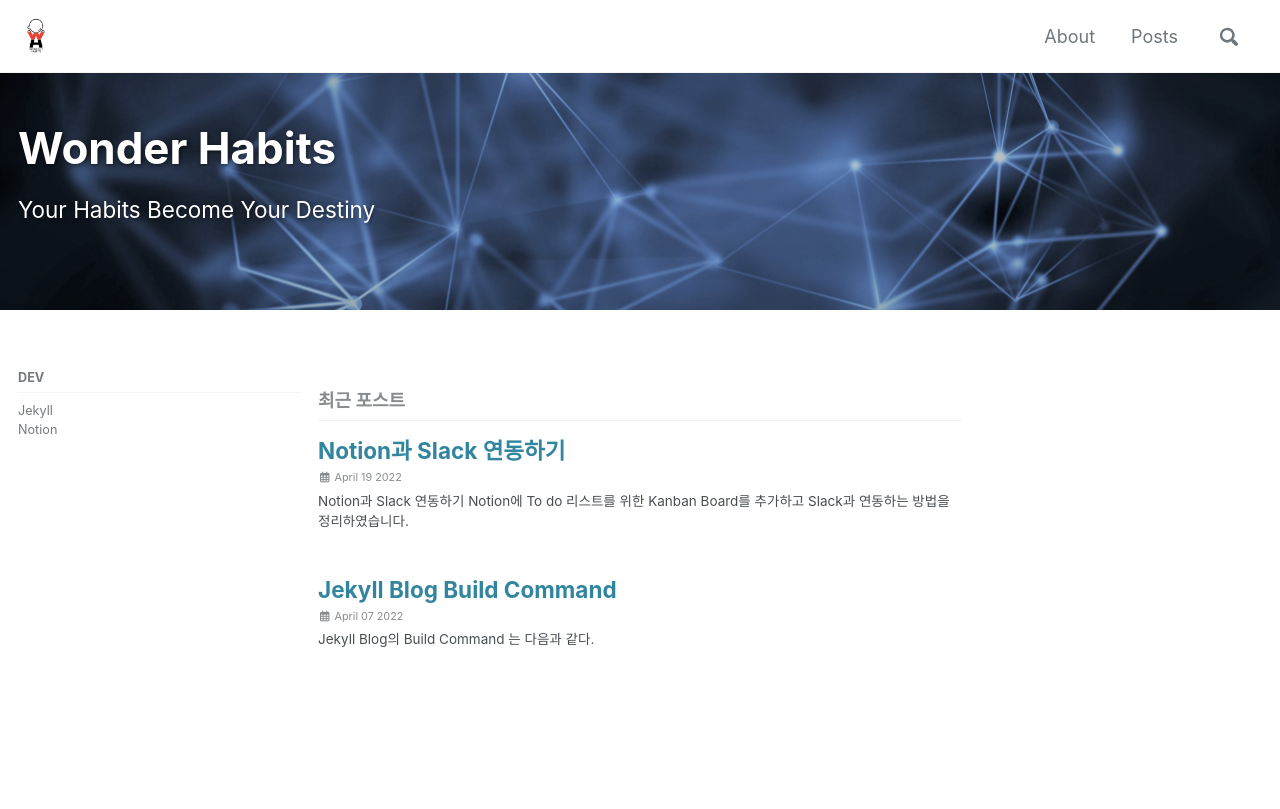
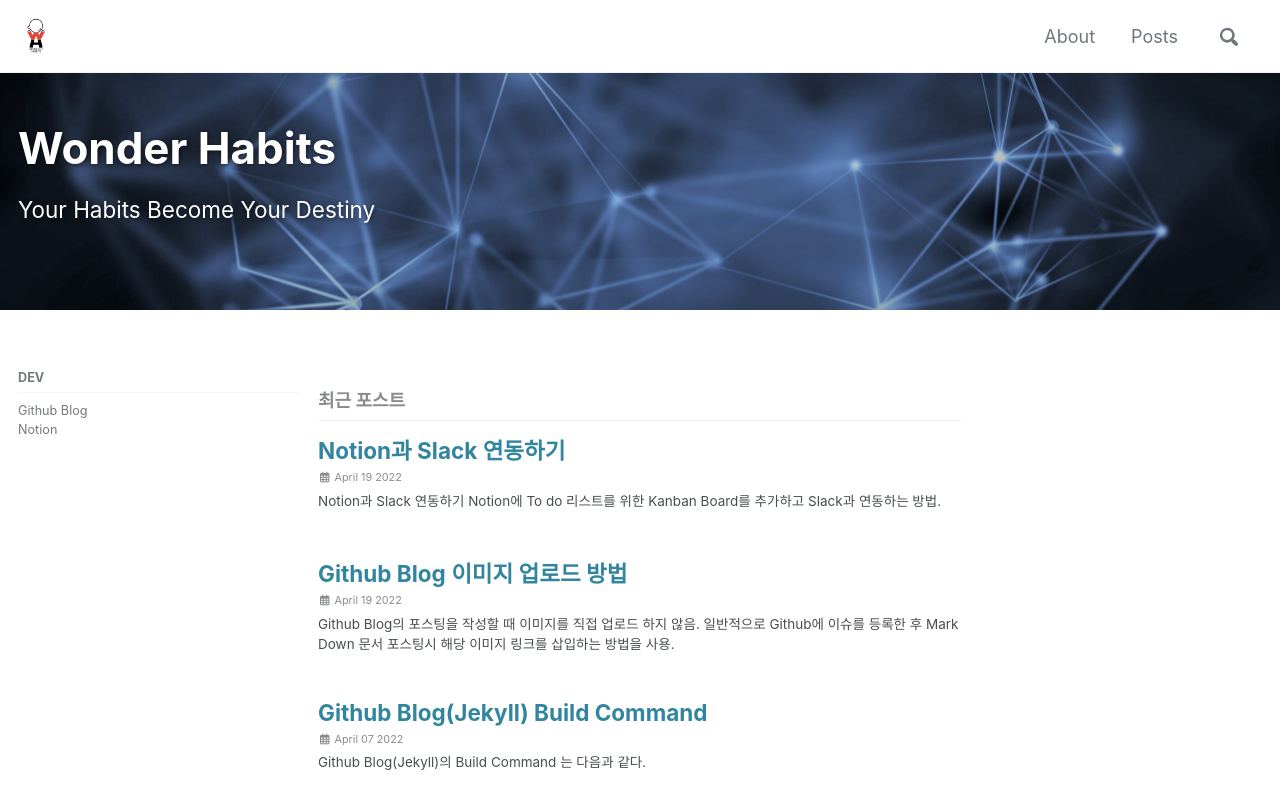
Before and after one commit to WonderHabits/wonderhabits.github.io, a Jekyll site: the page built from index.html, in a window 1280 px wide and 900 px high. Shown: the top 809 px of the window. Built offline with Jekyll 4.4.1, drawn with Linux system fonts in a browser that asks for light colours; cached includes are drawn as plain includes; nearby versions of some CDN libraries; the list of posts is cut into pages by our own code.

Commit message:
Github Blog 이미지 업로드 방법

````diff
--- a/_data/navigation.yml
+++ b/_data/navigation.yml
@@ -14,8 +14,8 @@
 posts:
   - title: Dev
     children:
-      - title: "Jekyll"
-        url: /categories/dev-jekyll/
+      - title: "Github Blog"
+        url: /categories/dev-github-blog/
       - title: "Notion"
         url: /categories/dev-notion/
   # - title: Essay
--- /dev/null
+++ b/_pages/dev-github-blog.md
@@ -0,0 +1,11 @@
+---
+title: Github Blog
+layout: category
+permalink: /categories/dev-github-blog/
+taxonomy: Github Blog
+author_profile: false
+sidebar:
+  nav: "posts"
+---
+
+Github Blog Tips
--- a/_posts/2022-04-07-jekyll_blog_build_cmd.md
+++ b/_posts/2022-04-07-jekyll_blog_build_cmd.md
@@ -1,16 +1,17 @@
 ---
-title: "Jekyll Blog Build Command"
+title: "Github Blog(Jekyll) Build Command"
 header:
   # image: /assets/images/koin.jpg
 categories:
-  - Jekyll
+  - Github Blog
 tags:
+  - Github Blog
   - Jekyll
 toc: true
 last_modified_at: 2022-04-07
 use_math: true
 ---
-Jekyll Blog의 Build Command 는 다음과 같다.
+Github Blog(Jekyll)의 Build Command 는 다음과 같다.
 
 ```bash
 bundle exec jekyll serve
--- /dev/null
+++ b/_posts/2022-04-19-github_insert_image.md
@@ -0,0 +1,38 @@
+---
+title: "Github Blog 이미지 업로드 방법"
+header:
+  # image: /assets/images/koin.jpg
+categories:
+  - Github Blog
+tags:
+  - Github Blog
+  - MarkDown
+  - md
+toc: true
+last_modified_at: 2022-04-19
+use_math: true
+---
+
+Github Blog의 포스팅을 작성할 때 이미지를 직접 업로드 하지 않음.
+일반적으로 Github에 이슈를 등록한 후 Mark Down 문서 포스팅시 해당 이미지 링크를 삽입하는 방법을 사용.
+
+## GitHub Blog 이미지 업로드 방법
+
+1. GitHub Blog Repository -> Issue -> New Issue
+![](https://user-images.githubusercontent.com/60498900/163925079-aac4e56b-5334-4592-abda-91d3eb88e009.png)
+
+2. Bug Report 생성
+![](https://user-images.githubusercontent.com/60498900/163925229-478fc52b-1337-438d-87f2-b70fea590dcf.png)
+
+3. 이미지를 드래그 복사하여 업로드
+![](https://user-images.githubusercontent.com/60498900/163925233-8de8752f-db4e-403d-82a8-ffd114d3a134.png)
+
+4. Submit New Issue
+![](https://user-images.githubusercontent.com/60498900/163925312-c79e5a75-aaee-4669-941a-90b91d7334b3.png)
+
+5. 이미지 주소 복사
+https://user-images.githubusercontent.com/60498900/163925487-1532cba5-8159-4ab9-98ac-b7a9d86cc8c9.png
+![](https://user-images.githubusercontent.com/60498900/163925487-1532cba5-8159-4ab9-98ac-b7a9d86cc8c9.png)
+
+6. Mark Down 문서 작성 시 해당 링크 삽입
+![](https://user-images.githubusercontent.com/60498900/163926552-c82d6e40-ca77-4017-b7f3-a658a6fad1a0.png)
--- a/_posts/2022-04-19-notion_slack.md
+++ b/_posts/2022-04-19-notion_slack.md
@@ -13,7 +13,7 @@
 use_math: true
 ---
 ## Notion과 Slack 연동하기
-Notion에 To do 리스트를 위한 Kanban Board를 추가하고 Slack과 연동하는 방법을 정리하였습니다.
+Notion에 To do 리스트를 위한 Kanban Board를 추가하고 Slack과 연동하는 방법.
 
 1. Notion에 페이지 추가
 ![](https://user-images.githubusercontent.com/60498900/163899994-3752ccb7-3159-4838-9035-fb0ad6684650.png)
````
Also changed, not shown: _pages/dev-jekyll.md (deleted, +0 -11 lines).
